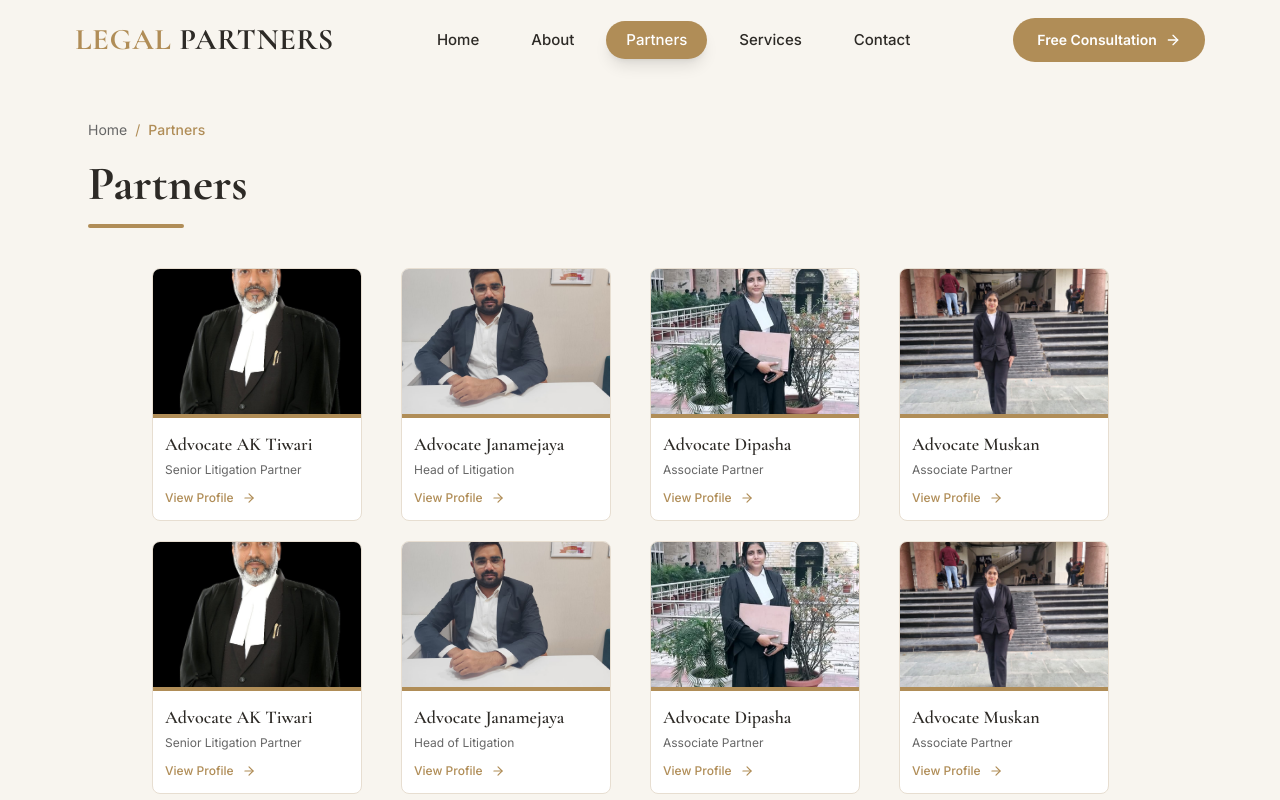
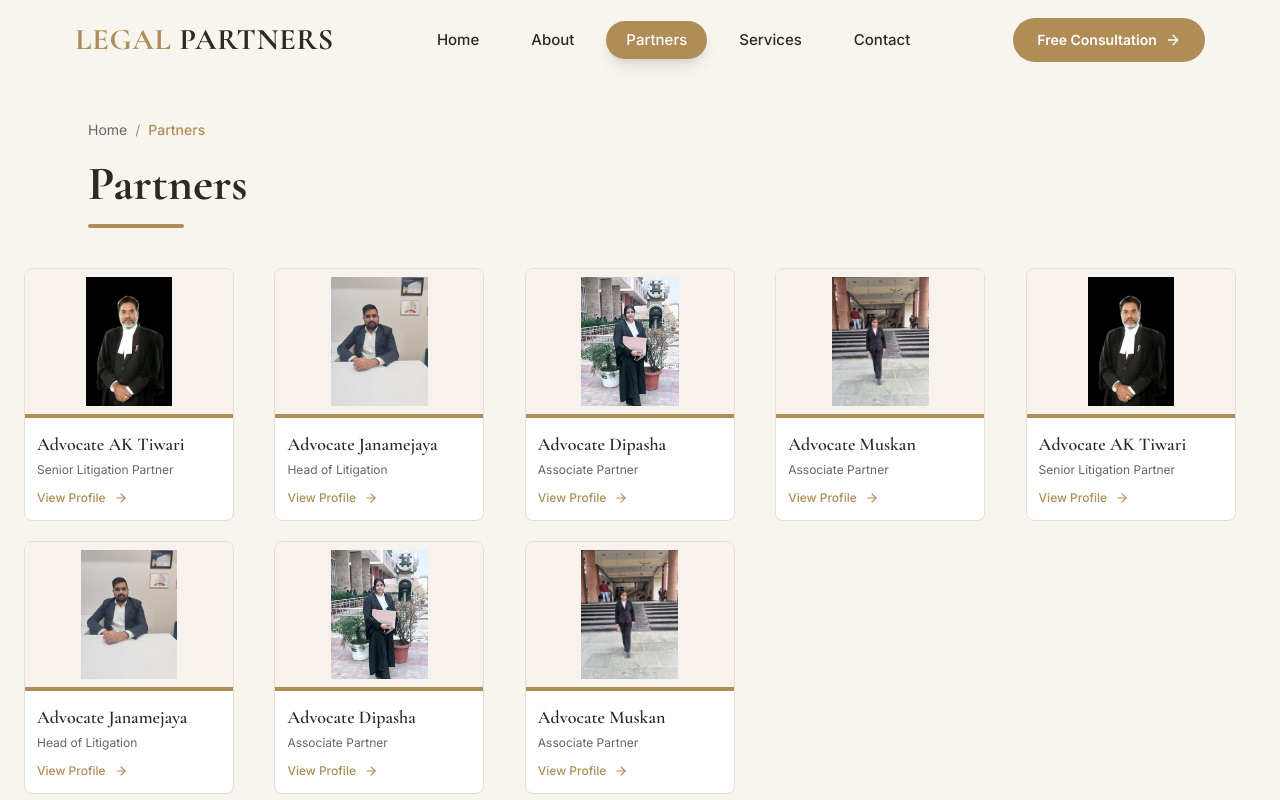
Before and after one commit to nitishbainslaa/lp-law-india, a Next.js app: page /partner in a window 1280 px wide. Shown: the top 800 px of the page. Built offline with nearby package versions, Linux system fonts and the light colour scheme.

Commit message:
Update page.tsx

```diff
--- a/src/app/partner/page.tsx
+++ b/src/app/partner/page.tsx
@@ -95,9 +95,9 @@ export default function PartnersPage() {
         {/* Partners */}
 
 <section className="pb-12">
-  <div className="mx-auto max-w-5xl px-6">
+  <div className="mx-auto max-w-7xl px-6">
 
-    <div className="grid justify-center gap-5 sm:grid-cols-2 lg:grid-cols-4">
+    <div className="grid justify-center gap-5 sm:grid-cols-2 md:grid-cols-3 lg:grid-cols-5">
 
       {partners.map((partner) => (
 
@@ -107,14 +107,14 @@ export default function PartnersPage() {
           className="group w-[210px] overflow-hidden rounded-lg border border-[#E7DED1] bg-white transition-all duration-500 hover:-translate-y-2 hover:shadow-xl"
         >
 
-          <div className="relative h-[145px] overflow-hidden">
+          <div className="relative h-[145px] bg-[#f7f3ec] overflow-hidden">
 
             <Image
               src={partner.image}
               alt={partner.name}
               fill
               sizes="210px"
-              className="object-cover transition duration-700 group-hover:scale-105"
+              className="object-contain p-2 transition duration-700 group-hover:scale-105"
             />
 
           </div>
```
